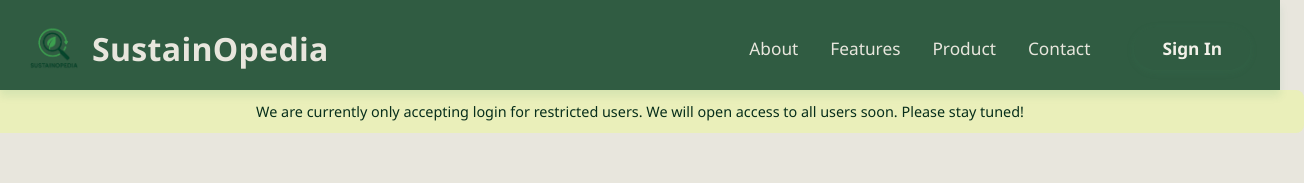
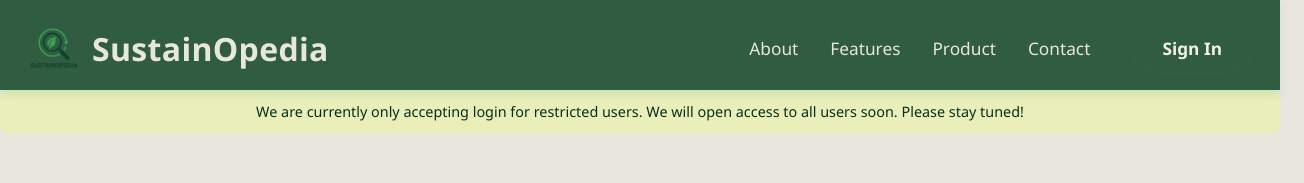
Before and after one commit to rainchannn123/sustainopedia_web, a website: page public/welcome.html in a window 1280 px wide. Shown: the top 183 px of the page, 1304 px wide, since content can reach past the window. Drawn offline with Linux system fonts and the light colour scheme.

Commit message:
temp notice beta mode

```diff
--- a/public/welcome.css
+++ b/public/welcome.css
@@ -143,6 +143,9 @@ a {
 }
 
 .top-temp-banner {
+    position: sticky;
+    top: 90px;
+    z-index: 9;
     background: #eaefba;
     padding: 12px 24px;
     border-radius: 8px;
@@ -151,6 +154,7 @@ a {
     width: 100%;
     margin-top: 0;
     text-align: center;
+    box-sizing: border-box;
 }
 
 
```
